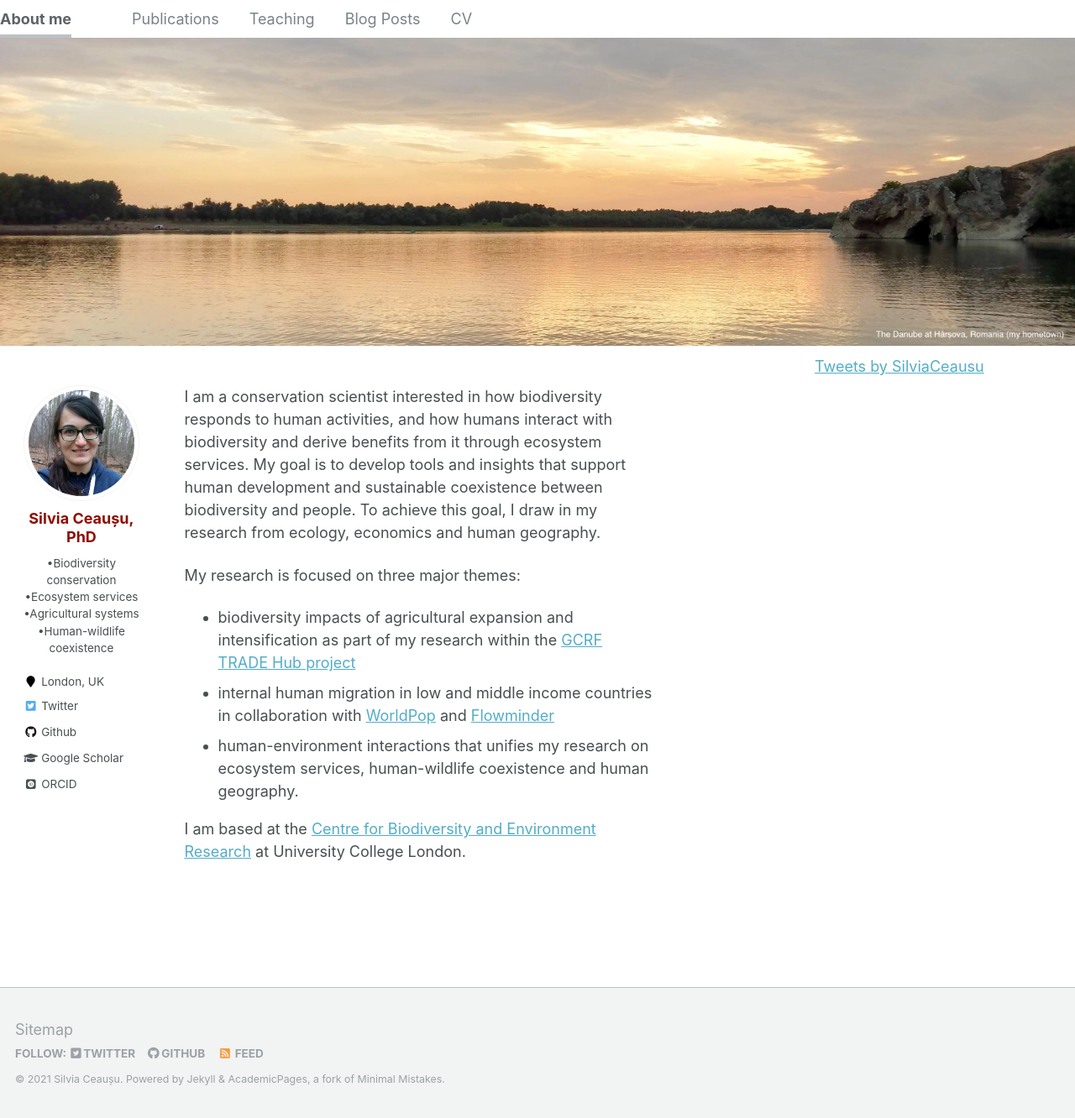
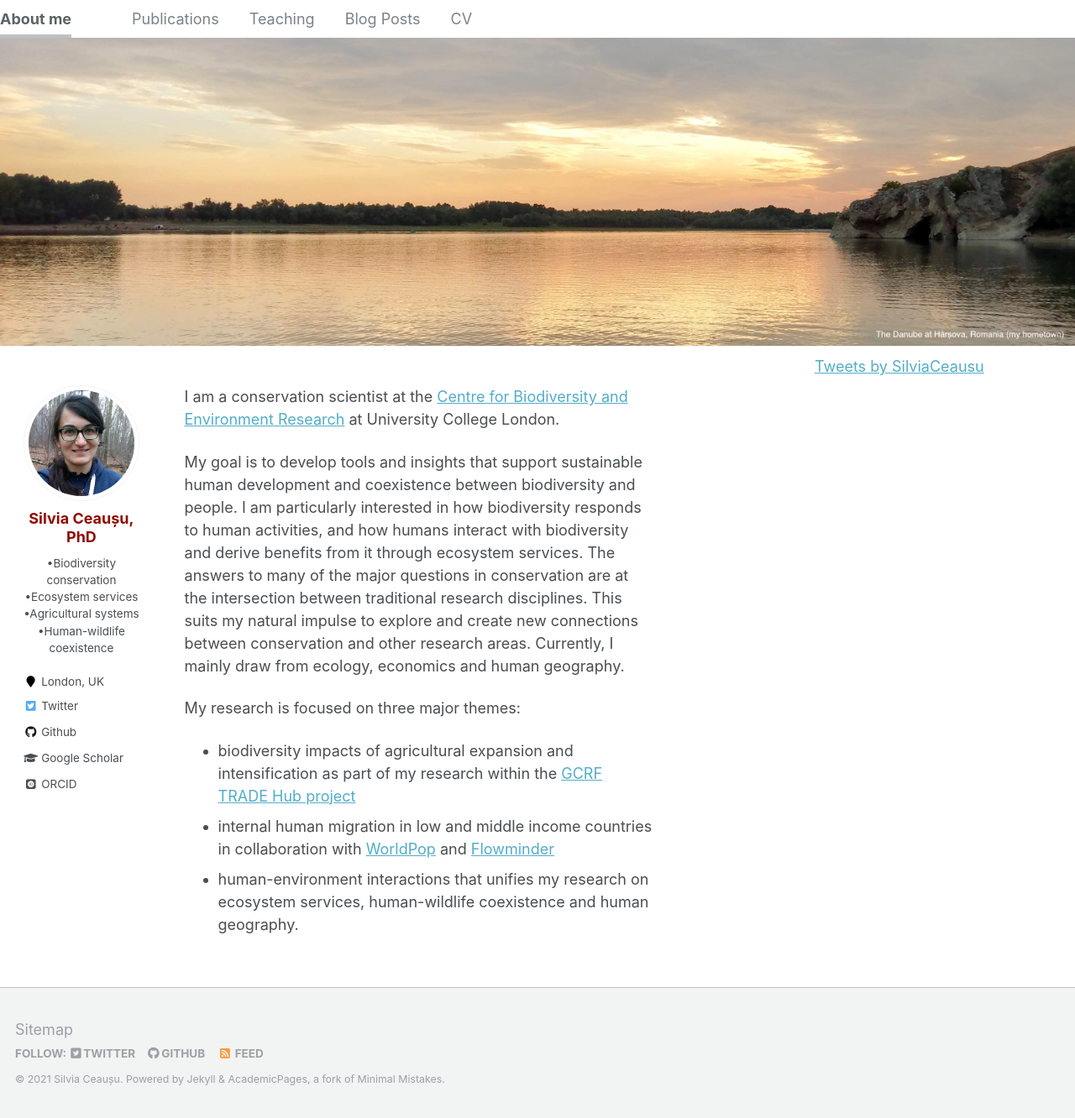
Before and after one commit to SilviaCeausu/SilviaCeausu.github.io, a Jekyll site: the page built from _pages/about.md, in a window 1280 px wide and 1332 px high. Shown: the whole window at 84% size. Built offline with Jekyll 4.4.1, drawn with Linux system fonts in a browser that asks for light colours; some web fonts are replaced; comment, search, counter and statistics services are not loaded.

Commit message:
Update about.md

```diff
--- a/_pages/about.md
+++ b/_pages/about.md
@@ -8,12 +8,12 @@ redirect_from:
   - /about.html
 ---
 
-I am a conservation scientist interested in how biodiversity responds to human activities, and how humans interact with biodiversity and derive benefits from it through ecosystem services. My goal is to develop tools and insights that support human development and sustainable coexistence between biodiversity and people. To achieve this goal, I draw in my research from ecology, economics and human geography.
+I am a conservation scientist at the [Centre for Biodiversity and Environment Research](https://www.ucl.ac.uk/biosciences/departments/genetics-evolution-and-environment/research/centre-biodiversity-and-environment-research-cber) at University College London.
+
+My goal is to develop tools and insights that support sustainable human development and coexistence between biodiversity and people. I am particularly interested in how biodiversity responds to human activities, and how humans interact with biodiversity and derive benefits from it through ecosystem services. The answers to many of the major questions in conservation are at the intersection between traditional research disciplines. This suits my natural impulse to explore and create new connections between conservation and other research areas. Currently, I mainly draw from ecology, economics and human geography.
 
  My research is focused on three major themes:
 
 * biodiversity impacts of agricultural expansion and intensification as part of my research within the [GCRF TRADE Hub project](https://tradehub.earth/)
 * internal human migration in low and middle income countries in collaboration with [WorldPop](https://www.worldpop.org/) and [Flowminder](https://www.flowminder.org/)
 * human-environment interactions that unifies my research on ecosystem services, human-wildlife coexistence and human geography.
-
-I am based at the [Centre for Biodiversity and Environment Research](https://www.ucl.ac.uk/biosciences/departments/genetics-evolution-and-environment/research/centre-biodiversity-and-environment-research-cber) at University College London.
```
